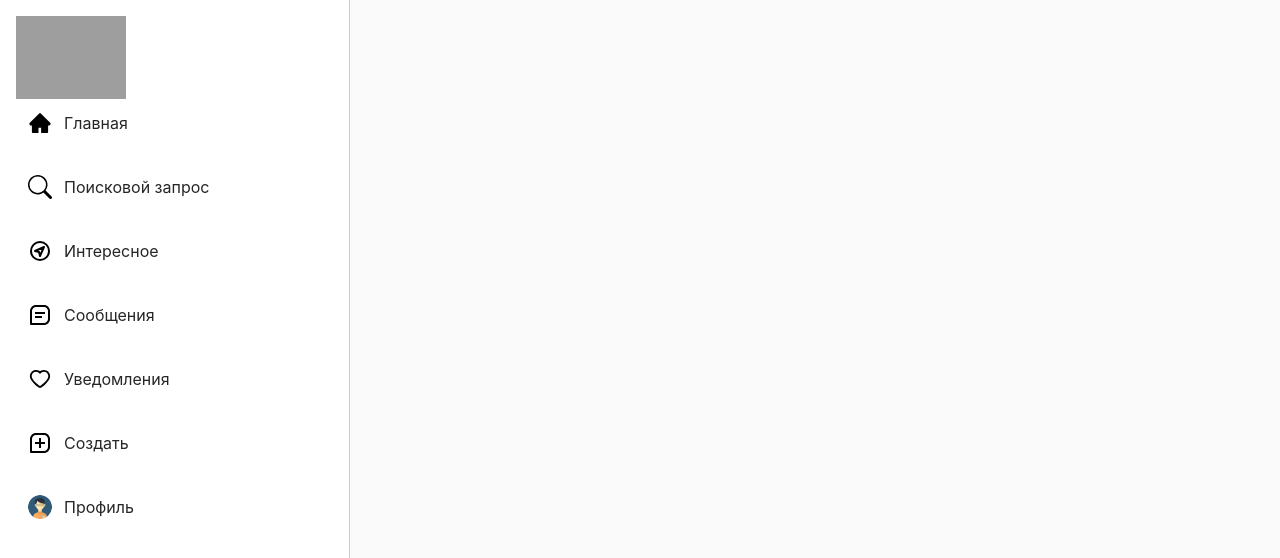
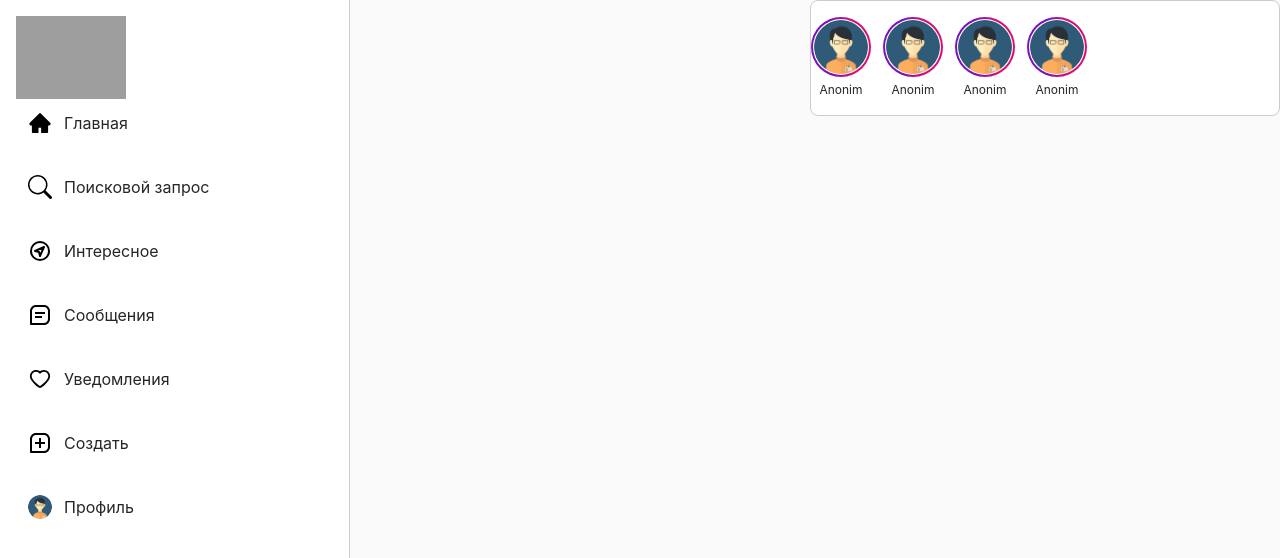
Before and after one commit to TeryaevAndrey/instagram-copy, a Next.js app: page / in a window 1280 px wide. Shown: the top 558 px of the page. Built offline with nearby package versions, Linux system fonts and the light colour scheme; grey boxes are pictures that could not be loaded.

Commit message:
add-stories-item

```diff
--- /dev/null
+++ b/components/Sidebar/Stories/Stories.tsx
@@ -0,0 +1,15 @@
+import React, { FC } from 'react';
+import StoriesItem from './StoriesItem';
+
+const Stories: FC = () => {
+  return (
+    <div className="stories-block flex items-center gap-3 bg-[#fff] rounded-[8px] py-[16px] min-w-[300px] md:min-w-[470px]">
+      <StoriesItem />
+      <StoriesItem />
+      <StoriesItem />
+      <StoriesItem />
+    </div>
+  );
+};
+
+export default Stories;
--- /dev/null
+++ b/components/Sidebar/Stories/StoriesItem.tsx
@@ -0,0 +1,23 @@
+import Image from "next/image";
+import React, { FC } from "react";
+
+const StoriesItem: FC = () => {
+  return (
+    <div className="cursor-pointer">
+      <div className="stories-item-wrapper flex justify-center items-center w-[60px] h-[60px] rounded-[50%]">
+        <div className="bg-[#fff] w-[56px] h-[56px] p-[1px] rounded-[50%]">
+          <Image
+            className="rounded-[50%]"
+            src="/avatar.png"
+            alt="avatar"
+            width="56"
+            height="56"
+          />
+        </div>
+      </div>
+      <span className="flex justify-center text-center text-[12px] text-[#262626] mt-1">Anonim</span>
+    </div>
+  );
+};
+
+export default StoriesItem;
--- a/pages/index.tsx
+++ b/pages/index.tsx
@@ -1,10 +1,13 @@
 import Sidebar from "../components/Sidebar/Sidebar";
+import Stories from "../components/Sidebar/Stories/Stories";
 
 const Home = () => {
   return (
-    <div>
+    <div className="flex items-start">
       <Sidebar />
-      <div></div>
+      <div className="flex justify-end items-start ml-auto">
+        <Stories />
+      </div>
     </div>
   )
 }
--- a/styles/globals.css
+++ b/styles/globals.css
@@ -114,6 +114,14 @@ input {
   transform: scale(1.1);
 }
 
+.stories-block {
+  border: 1px solid #ccc;
+}
+
+.stories-item-wrapper {
+  background: linear-gradient(90deg, rgba(123,18,187,1) 32%, rgba(218,14,113,1) 72%);
+}
+
 @layer components {
   .auth-footer-link {
     @apply text-[12px] text-[#8E8E8E] hover:underline
```
